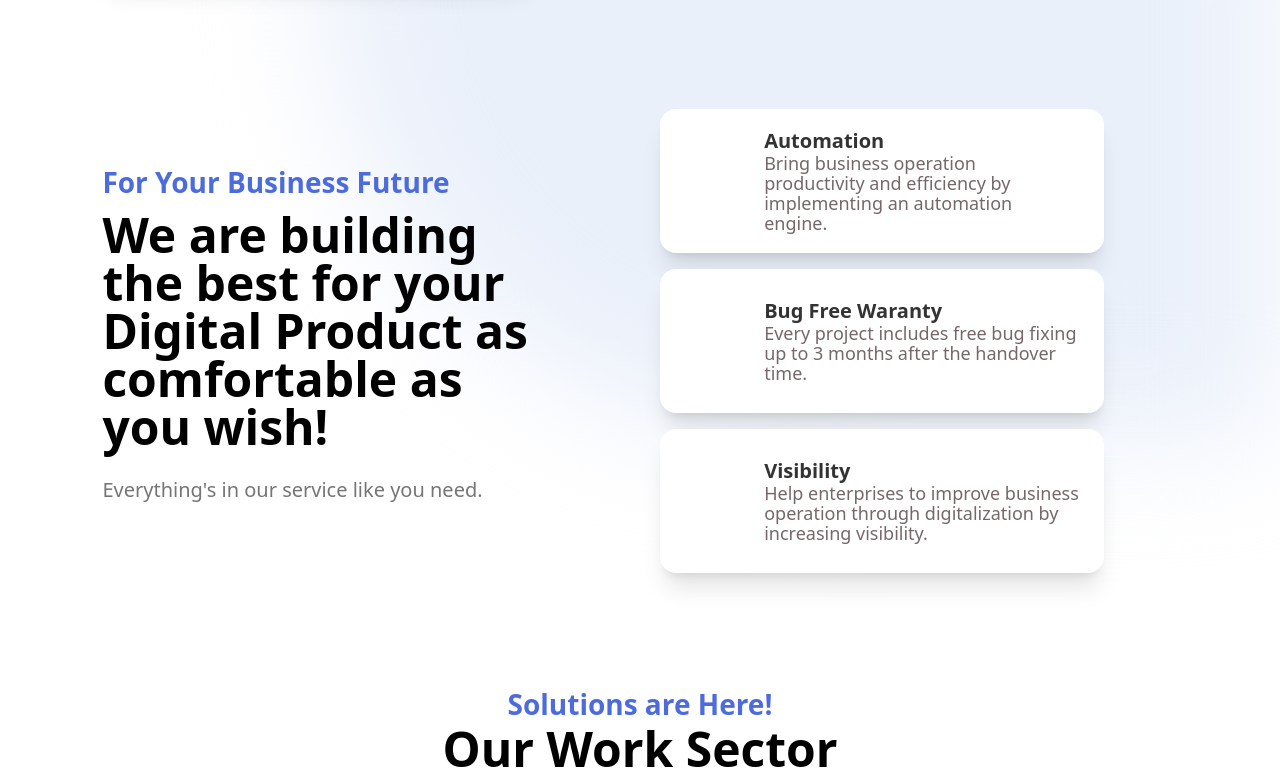
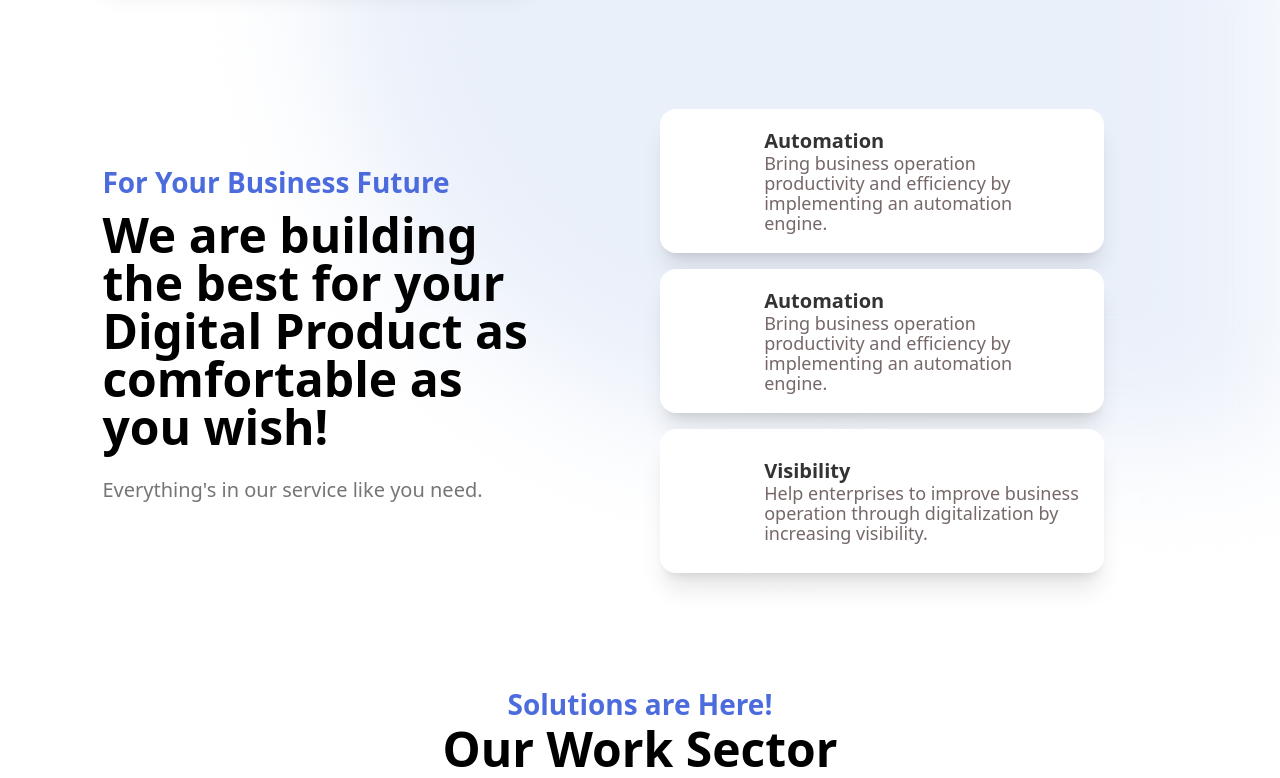
Before and after one commit to fao30/faotech-frontend, a React (Create React App) app: page / in a window 1280 px wide. Shown: the part 648-1426 px from the top of the page. Built offline with nearby package versions, Linux system fonts and the light colour scheme; some icons are missing.

Commit message:
hero adjusted

```diff
--- a/src/components/UseReadingProgress.js
+++ b/src/components/UseReadingProgress.js
@@ -9,7 +9,7 @@ const useReadingProgress = () => {
       const scrollHeight = document.body.scrollHeight - window.innerHeight;
       if (scrollHeight) {
         setCompletion(
-          Number((currentProgress / scrollHeight).toFixed(20)) * 100
+          Number((currentProgress / scrollHeight).toFixed(25)) * 100
         );
       }
     };
--- a/src/pages/Home/components/HeroContent.js
+++ b/src/pages/Home/components/HeroContent.js
@@ -21,7 +21,7 @@ const HeroContent = () => {
           </h3>
         </div>
         {/* CARDS */}
-        <div className="rounded-box w-full md:w-[55%] flex flex-wrap justify-center items-center">
+        <div className="w-full md:w-[55%] flex flex-wrap justify-center items-center">
           <motion.div
             className="flex justify-center"
             initial="hidden"
@@ -53,7 +53,7 @@ const HeroContent = () => {
             initial="hidden"
             whileInView="visible"
             viewport={{ once: true, amount: 1 }}
-            transition={{ delay: 0.4, duration: 0.4 }}
+            transition={{ delay: 0.3, duration: 0.3 }}
             variants={{
               hidden: { opacity: 0, scale: 0.5 },
               visible: { opacity: 1, scale: 1 },
@@ -61,12 +61,12 @@ const HeroContent = () => {
           >
             <CardHero
               cardDescProps={
-                "Every project includes free bug fixing up to 3 months after the handover time."
+                "Bring business operation productivity and efficiency by implementing an automation engine."
               }
-              cardTitleProps={"Bug Free Waranty"}
+              cardTitleProps={"Automation"}
               cardIconProps={
                 <Icon
-                  icon="mdi:shield-bug"
+                  icon="fluent-mdl2:connect-virtual-machine"
                   color="#4C6BDC"
                   width="62px"
                   height="67px"
```
